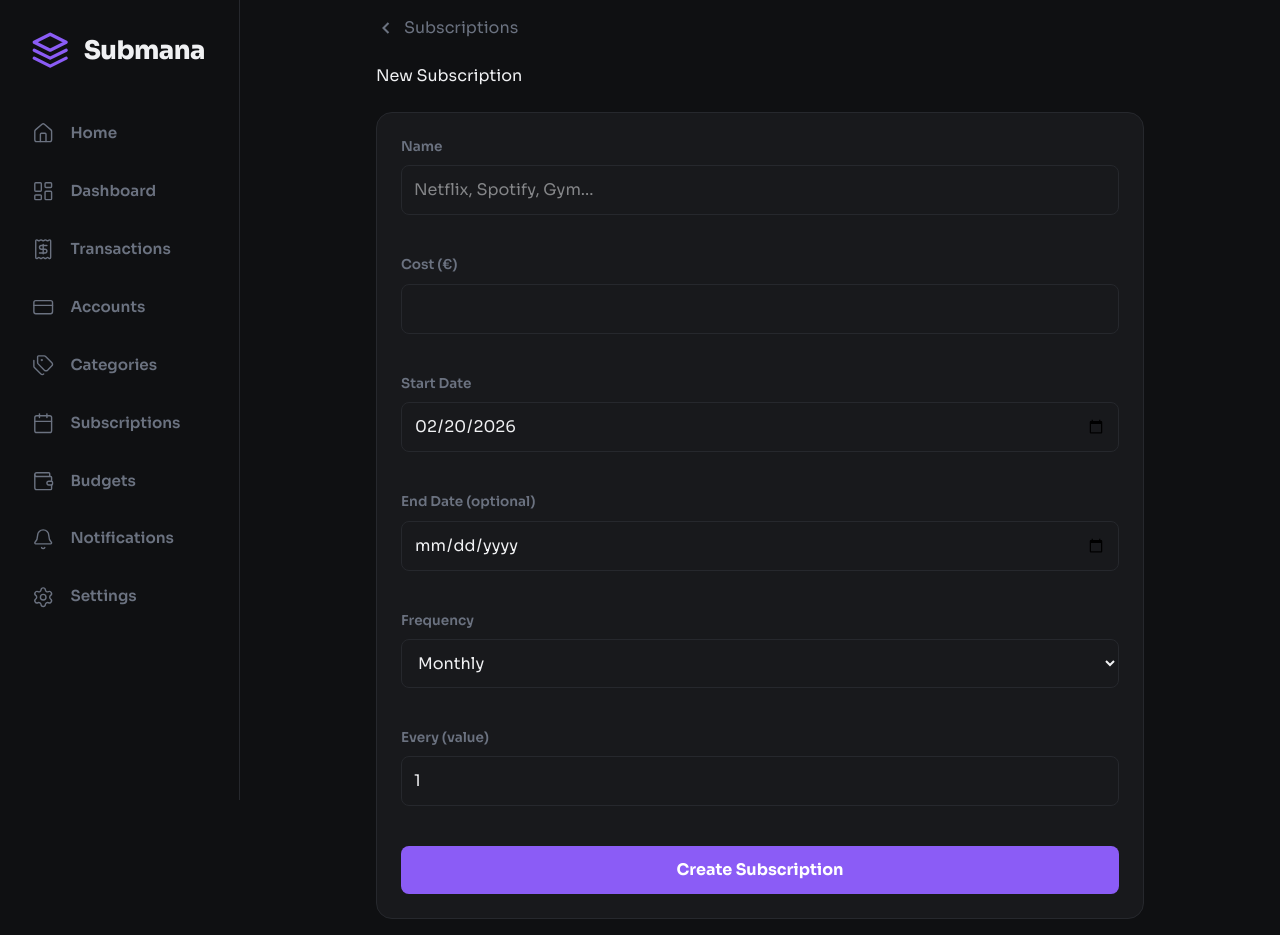
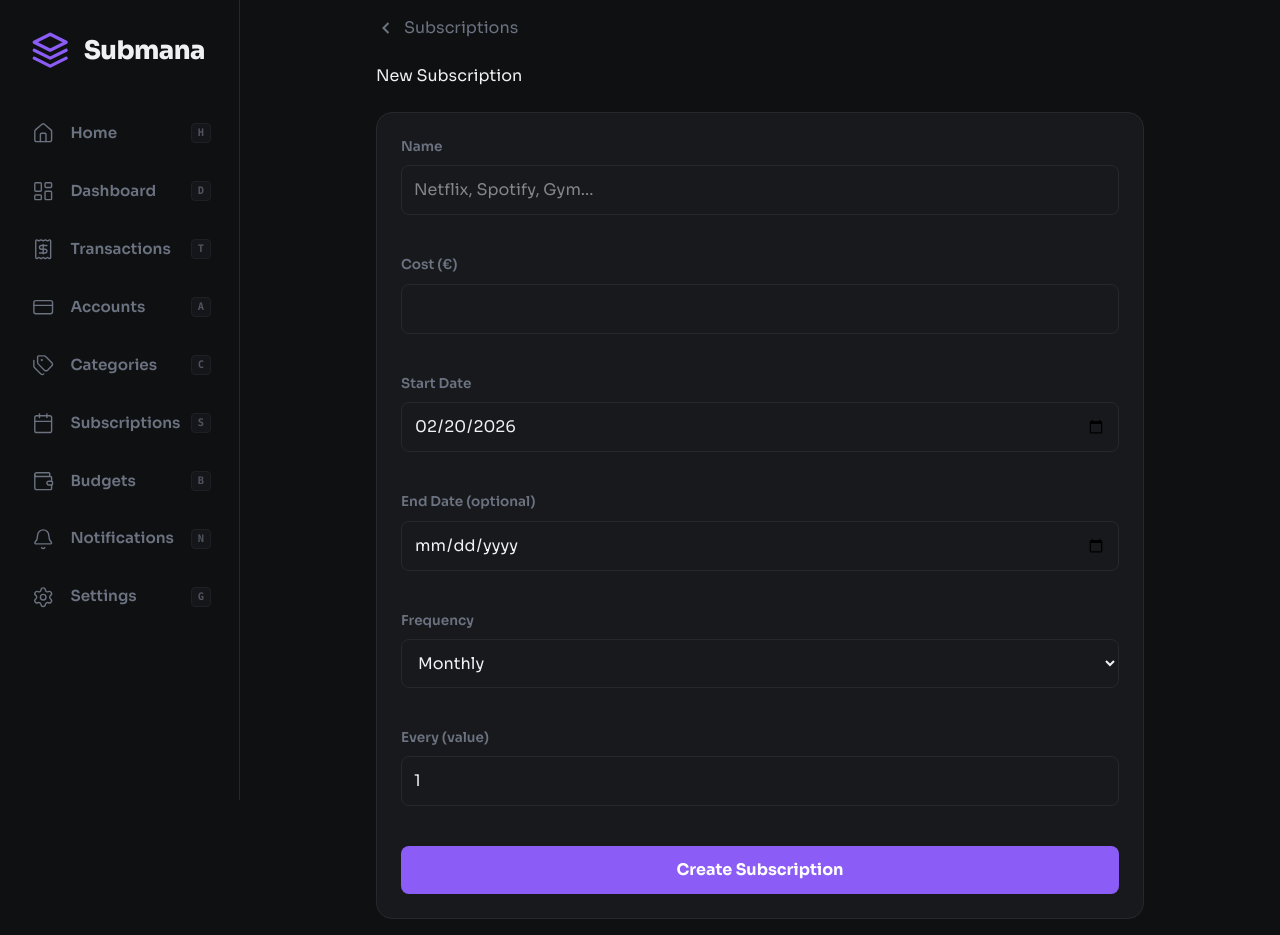
Before and after one commit to Diego-Mardomingo/Submana, a Next.js app: page /subscriptions/new in a window 1280 px wide. Built offline with nearby package versions, Linux system fonts and the light colour scheme.

Commit message:
feat: Implement keyboard shortcuts for navigation items and enhance styling with shortcut badges

```diff
--- a/src/components/Navigation.module.css
+++ b/src/components/Navigation.module.css
@@ -119,9 +119,10 @@
   font-weight: 600;
 }
 
-.navItem svg {
+.navItem > svg {
   width: 1.4rem;
   height: 1.4rem;
+  flex-shrink: 0;
 }
 
 .navItem.extraItem {
@@ -132,9 +133,13 @@
   color: var(--accent);
 }
 
-.navItem.active svg {
+.navItem.active > svg {
   stroke: var(--accent);
   filter: drop-shadow(0 0 6px var(--accent-muted));
+}
+
+.shortcutBadge {
+  display: none;
 }
 
 .moreBtn .iconContainer {
@@ -249,4 +254,41 @@
   .moreBtn {
     display: none;
   }
+
+  .navItem {
+    position: relative;
+  }
+
+  .shortcutBadge {
+    position: absolute;
+    right: 0.75rem;
+    display: inline-flex;
+    align-items: center;
+    justify-content: center;
+    font-size: 0.65rem;
+    font-family: ui-monospace, SFMono-Regular, "SF Mono", Menlo, monospace;
+    font-weight: 600;
+    min-width: 1.25rem;
+    height: 1.25rem;
+    padding: 0 0.3rem;
+    background: var(--gris-oscuro);
+    border: 1px solid var(--gris);
+    border-radius: 4px;
+    color: var(--gris-claro);
+    opacity: 0.7;
+    transition: opacity 0.2s;
+    flex-shrink: 0;
+  }
+
+  .navItem:hover .shortcutBadge {
+    opacity: 1;
+    background: var(--gris);
+  }
+
+  .navItem.active .shortcutBadge {
+    background: var(--accent-soft);
+    border-color: var(--accent-muted);
+    color: var(--accent);
+    opacity: 1;
+  }
 }
--- a/src/components/Navigation.tsx
+++ b/src/components/Navigation.tsx
@@ -1,8 +1,8 @@
 "use client";
 
 import Link from "next/link";
-import { usePathname } from "next/navigation";
-import { useState, useCallback } from "react";
+import { usePathname, useRouter } from "next/navigation";
+import { useState, useCallback, useEffect } from "react";
 import {
   House,
   LayoutDashboard,
@@ -15,9 +15,11 @@ import {
   Wallet,
   ChevronUp,
   ChevronDown,
+  type LucideIcon,
 } from "lucide-react";
 import { useLang } from "@/hooks/useLang";
 import { useTranslations } from "@/lib/i18n/utils";
+import type { UIKey } from "@/lib/i18n/ui";
 import { Button } from "@/components/ui/button";
 import {
   Tooltip,
@@ -29,8 +31,29 @@ import styles from "./Navigation.module.css";
 
 const iconProps = { size: 20, strokeWidth: 1.5 };
 
+type NavItem = {
+  href: string;
+  shortcut: string;
+  labelKey: UIKey;
+  icon: LucideIcon;
+  extra?: boolean;
+};
+
+const navItems: NavItem[] = [
+  { href: "/", shortcut: "h", labelKey: "nav.home", icon: House },
+  { href: "/dashboard", shortcut: "d", labelKey: "nav.dashboard", icon: LayoutDashboard },
+  { href: "/transactions", shortcut: "t", labelKey: "nav.transactions", icon: Receipt },
+  { href: "/accounts", shortcut: "a", labelKey: "nav.accounts", icon: CreditCard, extra: true },
+  { href: "/categories", shortcut: "c", labelKey: "nav.categories", icon: Tags, extra: true },
+  { href: "/subscriptions", shortcut: "s", labelKey: "nav.subscriptions", icon: Calendar, extra: true },
+  { href: "/budgets", shortcut: "b", labelKey: "nav.budgets", icon: Wallet, extra: true },
+  { href: "/notifications", shortcut: "n", labelKey: "nav.notifications", icon: Bell, extra: true },
+  { href: "/settings", shortcut: "g", labelKey: "nav.settings", icon: Settings, extra: true },
+];
+
 export default function Navigation() {
   const pathname = usePathname();
+  const router = useRouter();
   const lang = useLang();
   const t = useTranslations(lang);
 
@@ -40,16 +63,33 @@ export default function Navigation() {
 
   const closeExpand = useCallback(() => setExpanded(false), []);
 
+  useEffect(() => {
+    const handleKeyDown = (e: KeyboardEvent) => {
+      const tag = (e.target as HTMLElement).tagName;
+      if (tag === "INPUT" || tag === "TEXTAREA") return;
+
+      const item = navItems.find((n) => n.shortcut === e.key.toLowerCase());
+      if (item) {
+        router.push(item.href);
+      }
+    };
+
+    document.addEventListener("keydown", handleKeyDown);
+    return () => document.removeEventListener("keydown", handleKeyDown);
+  }, [router]);
+
   const NavLink = ({
     href,
     children,
     extra,
     label,
+    shortcut,
   }: {
     href: string;
     children: React.ReactNode;
     extra?: boolean;
     label: string;
+    shortcut: string;
   }) => {
     const isActive = currentPath === href;
     const linkEl = (
@@ -59,13 +99,14 @@ export default function Navigation() {
         onClick={closeExpand}
       >
         {children}
+        <kbd className={styles.shortcutBadge}>{shortcut.toUpperCase()}</kbd>
       </Link>
     );
     return (
       <Tooltip>
         <TooltipTrigger asChild>{linkEl}</TooltipTrigger>
         <TooltipContent side="top" sideOffset={8}>
-          {label}
+          {label} ({shortcut.toUpperCase()})
         </TooltipContent>
       </Tooltip>
     );
@@ -93,42 +134,18 @@ export default function Navigation() {
             </Link>
           </div>
           <div className={styles.navItemsWrapper}>
-            <NavLink href="/" label={t("nav.home")}>
-              <House {...iconProps} />
-              <span>{t("nav.home")}</span>
-            </NavLink>
-            <NavLink href="/dashboard" label={t("nav.dashboard")}>
-              <LayoutDashboard {...iconProps} />
-              <span>{t("nav.dashboard")}</span>
-            </NavLink>
-            <NavLink href="/transactions" label={t("nav.transactions")}>
-              <Receipt {...iconProps} />
-              <span>{t("nav.transactions")}</span>
-            </NavLink>
-            <NavLink href="/accounts" extra label={t("nav.accounts")}>
-              <CreditCard {...iconProps} />
-              <span>{t("nav.accounts")}</span>
-            </NavLink>
-            <NavLink href="/categories" extra label={t("nav.categories")}>
-              <Tags {...iconProps} />
-              <span>{t("nav.categories")}</span>
-            </NavLink>
-            <NavLink href="/subscriptions" extra label={t("nav.subscriptions")}>
-              <Calendar {...iconProps} />
-              <span>{t("nav.subscriptions")}</span>
-            </NavLink>
-            <NavLink href="/budgets" extra label={t("nav.budgets")}>
-              <Wallet {...iconProps} />
-              <span>{t("nav.budgets")}</span>
-            </NavLink>
-            <NavLink href="/notifications" extra label={t("nav.notifications")}>
-              <Bell {...iconProps} />
-              <span>{t("nav.notifications")}</span>
-            </NavLink>
-            <NavLink href="/settings" extra label={t("nav.settings")}>
-              <Settings {...iconProps} />
-              <span>{t("nav.settings")}</span>
-            </NavLink>
+            {navItems.map((item) => (
+              <NavLink
+                key={item.href}
+                href={item.href}
+                label={t(item.labelKey)}
+                extra={item.extra}
+                shortcut={item.shortcut}
+              >
+                <item.icon {...iconProps} />
+                <span>{t(item.labelKey)}</span>
+              </NavLink>
+            ))}
             <Tooltip>
               <TooltipTrigger asChild>
                 <Button
```
